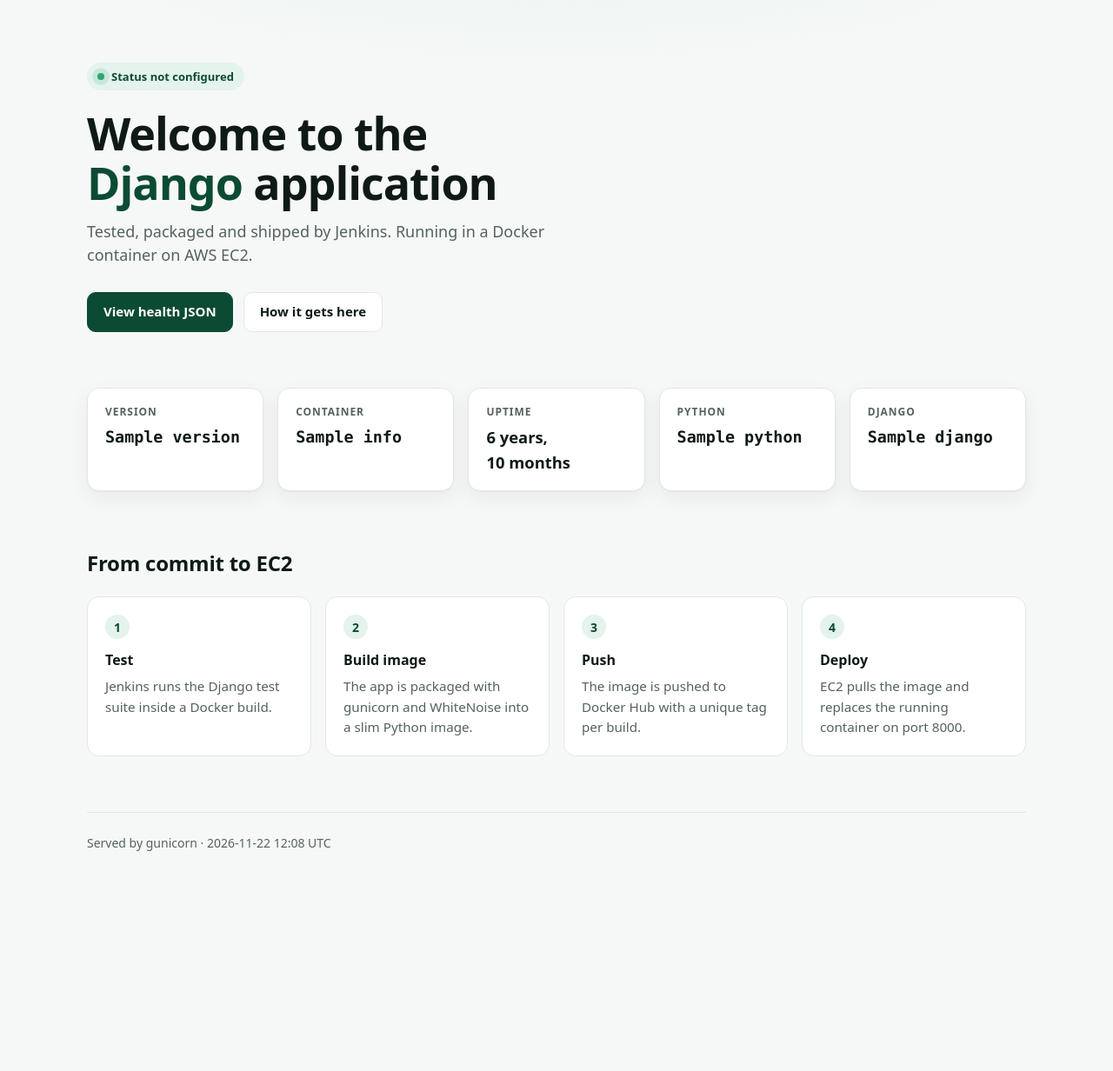
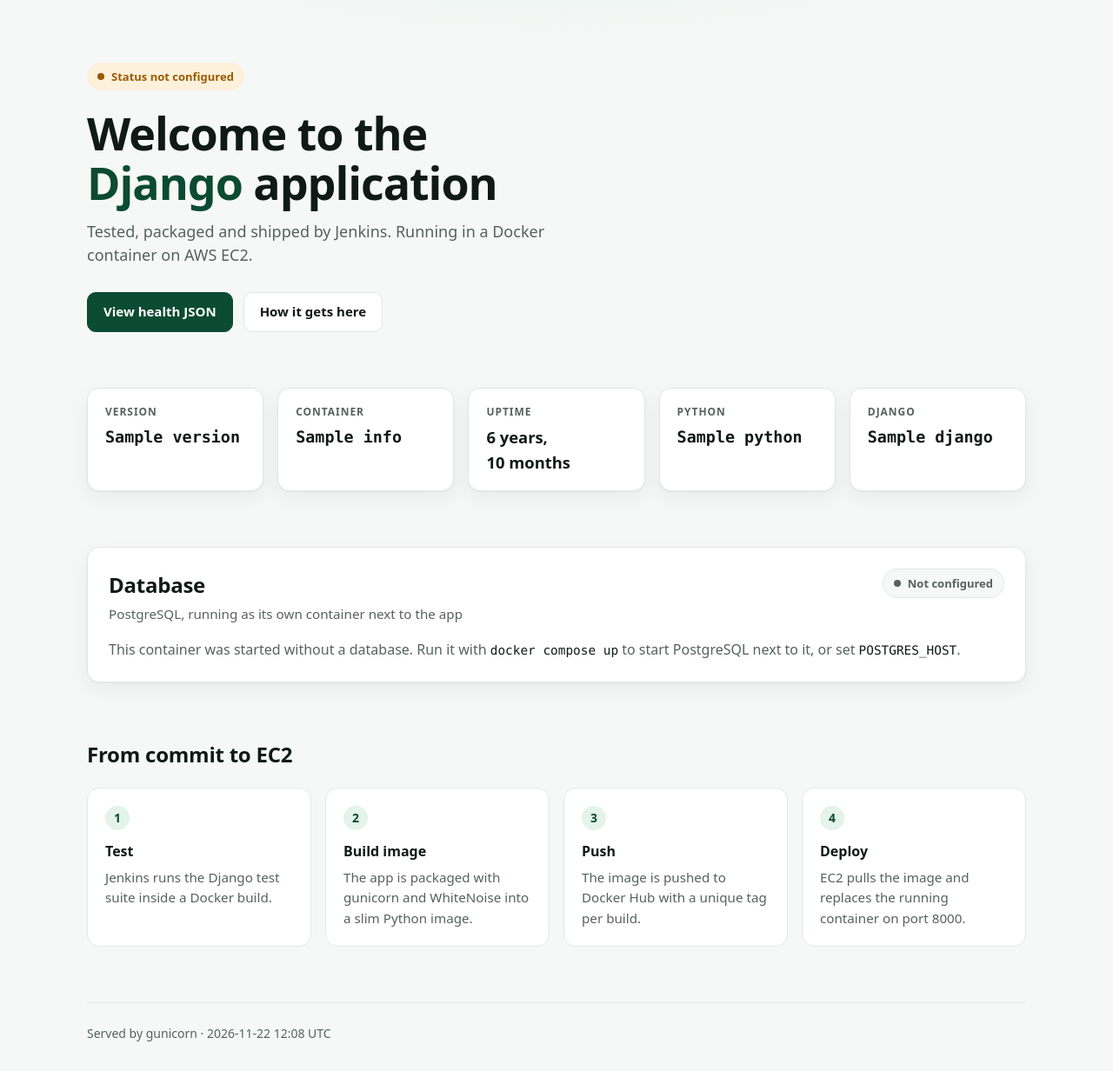
Before and after one commit to vioreldumbrava/java-maven-app_shared, a Django app: template core/templates/core/index.html in a window 1280 px wide. Shown: the part 61-1293 px from the top of the page at 87% size. Before the commit the page ends 1040 px from the top, so only its background shows below. Run offline with Django 5.2, Linux system fonts and the light colour scheme; the template is opened without the code that fills it: most values are stand-ins (such as "Sample title", 1, 10 or a date in 2020).

Commit message:
update with postgress for using docker-compose

```diff
--- a/core/static/core/style.css
+++ b/core/static/core/style.css
@@ -9,6 +9,10 @@
   --on-accent: #ffffff;
   --accent-soft: #e4f3ec;
   --live: #2fa572;
+  --warn: #9a5b00;
+  --warn-soft: #fdf1dc;
+  --err: #b42318;
+  --err-soft: #fdecea;
   --shadow: 0 1px 2px rgb(15 26 22 / 0.04), 0 8px 24px rgb(15 26 22 / 0.06);
   --radius: 14px;
   --mono: ui-monospace, SFMono-Regular, Menlo, Consolas, monospace;
@@ -25,6 +29,10 @@
     --on-accent: #06251a;
     --accent-soft: #13302a;
     --live: #44b78b;
+    --warn: #f0b552;
+    --warn-soft: #2e2412;
+    --err: #f3877d;
+    --err-soft: #331a18;
     --shadow: none;
   }
 }
@@ -123,6 +131,53 @@ h1 {
 .value { margin: 0; font-size: 1.15rem; font-weight: 600; overflow-wrap: anywhere; }
 .mono { font-family: var(--mono); }
 
+/* Hero status when the database is down */
+.status.warn { background: var(--warn-soft); color: var(--warn); }
+.status.warn .dot { background: var(--warn); animation: none; }
+
+/* Database panel */
+.db-panel {
+  background: var(--surface);
+  border: 1px solid var(--border);
+  border-radius: var(--radius);
+  padding: 24px;
+  margin: 0 0 64px;
+  box-shadow: var(--shadow);
+}
+.db-head { display: flex; flex-wrap: wrap; align-items: flex-start; justify-content: space-between; gap: 12px; }
+.db-head .section-title { margin: 0; }
+.db-sub { margin: 4px 0 0; color: var(--muted); font-size: 0.95rem; }
+.badge {
+  display: inline-flex; align-items: center; gap: 8px;
+  padding: 6px 12px; border-radius: 999px;
+  font-size: 13px; font-weight: 600; white-space: nowrap;
+}
+.badge-dot { width: 8px; height: 8px; border-radius: 50%; background: currentColor; }
+.badge.ok { background: var(--accent-soft); color: var(--accent); }
+.badge.err { background: var(--err-soft); color: var(--err); }
+.badge.off { background: var(--bg); color: var(--muted); border: 1px solid var(--border); }
+.db-grid {
+  display: grid;
+  grid-template-columns: repeat(3, 1fr);
+  gap: 16px 24px;
+  margin: 20px 0 0;
+  padding-top: 20px;
+  border-top: 1px solid var(--border);
+}
+.db-grid dt {
+  font-size: 12px; font-weight: 600;
+  letter-spacing: 0.08em; text-transform: uppercase;
+  color: var(--muted);
+}
+.db-grid dd { margin: 4px 0 0; font-weight: 600; overflow-wrap: anywhere; }
+.db-note { margin: 16px 0 0; color: var(--muted); }
+.db-note code { font-family: var(--mono); font-size: 0.9em; color: var(--text); }
+.db-error {
+  margin: 16px 0 0; padding: 12px 14px; border-radius: 10px;
+  background: var(--err-soft); color: var(--err);
+  font-size: 14px; overflow-wrap: anywhere;
+}
+
 /* Pipeline */
 .section-title { font-size: 1.5rem; letter-spacing: -0.01em; margin: 0 0 20px; }
 .steps {
@@ -155,6 +210,10 @@ h1 {
   font-size: 14px;
 }
 
+@media (max-width: 640px) {
+  .db-grid { grid-template-columns: repeat(2, 1fr); }
+}
+
 @media (prefers-reduced-motion: reduce) {
   .dot { animation: none; }
   .btn { transition: none; }
--- a/core/templates/core/index.html
+++ b/core/templates/core/index.html
@@ -17,7 +17,7 @@
 
   <main class="container">
     <section class="hero">
-      <span class="status"><span class="dot" aria-hidden="true"></span>Status {{ info.status }}</span>
+      <span class="status{% if info.status != 'OK' %} warn{% endif %}"><span class="dot" aria-hidden="true"></span>Status {{ info.status }}</span>
       <h1>Welcome to the <span class="accent">Django</span> application</h1>
       <p class="lead">Tested, packaged and shipped by Jenkins. Running in a Docker container on AWS EC2.</p>
       <div class="actions">
@@ -47,6 +47,41 @@
         <h2>Django</h2>
         <p class="value mono">{{ info.django }}</p>
       </article>
+    </section>
+
+    <section class="db-panel" aria-labelledby="db-title">
+      <div class="db-head">
+        <div>
+          <h2 id="db-title" class="section-title">Database</h2>
+          <p class="db-sub">PostgreSQL, running as its own container next to the app</p>
+        </div>
+        {% if db.status == "connected" %}
+          <span class="badge ok"><span class="badge-dot" aria-hidden="true"></span>Connected</span>
+        {% elif db.status == "error" %}
+          <span class="badge err"><span class="badge-dot" aria-hidden="true"></span>Unreachable</span>
+        {% else %}
+          <span class="badge off"><span class="badge-dot" aria-hidden="true"></span>Not configured</span>
+        {% endif %}
+      </div>
+
+      {% if db.status == "not configured" %}
+        <p class="db-note">This container was started without a database. Run it with
+          <code>docker compose up</code> to start PostgreSQL next to it, or set <code>POSTGRES_HOST</code>.</p>
+      {% else %}
+        <dl class="db-grid">
+          <div><dt>Host</dt><dd class="mono">{{ db.host }}:{{ db.port }}</dd></div>
+          <div><dt>Database</dt><dd class="mono">{{ db.name }}</dd></div>
+          <div><dt>User</dt><dd class="mono">{{ db.user }}</dd></div>
+          {% if db.status == "connected" %}
+            <div><dt>Server version</dt><dd class="mono">{{ db.server_version }}</dd></div>
+            <div><dt>Query latency</dt><dd class="mono">{{ db.latency_ms }} ms</dd></div>
+            <div><dt>DB uptime</dt><dd>{{ db_started_at|timesince }}</dd></div>
+          {% endif %}
+        </dl>
+        {% if db.status == "error" %}
+          <p class="db-error mono">{{ db.error }}</p>
+        {% endif %}
+      {% endif %}
     </section>
 
     <section id="pipeline" class="pipeline">
--- a/requirements.txt
+++ b/requirements.txt
@@ -1,3 +1,4 @@
 Django==6.1.3
 gunicorn==27.0.1
 whitenoise==6.12.0
+psycopg[binary]==3.3.9
```
Also changed, not shown: config/settings.py (+19 -3 lines), core/tests.py (+45 -0 lines), core/views.py (+46 -4 lines), docker-compose.yaml (+34 -16 lines), 3 other files.
